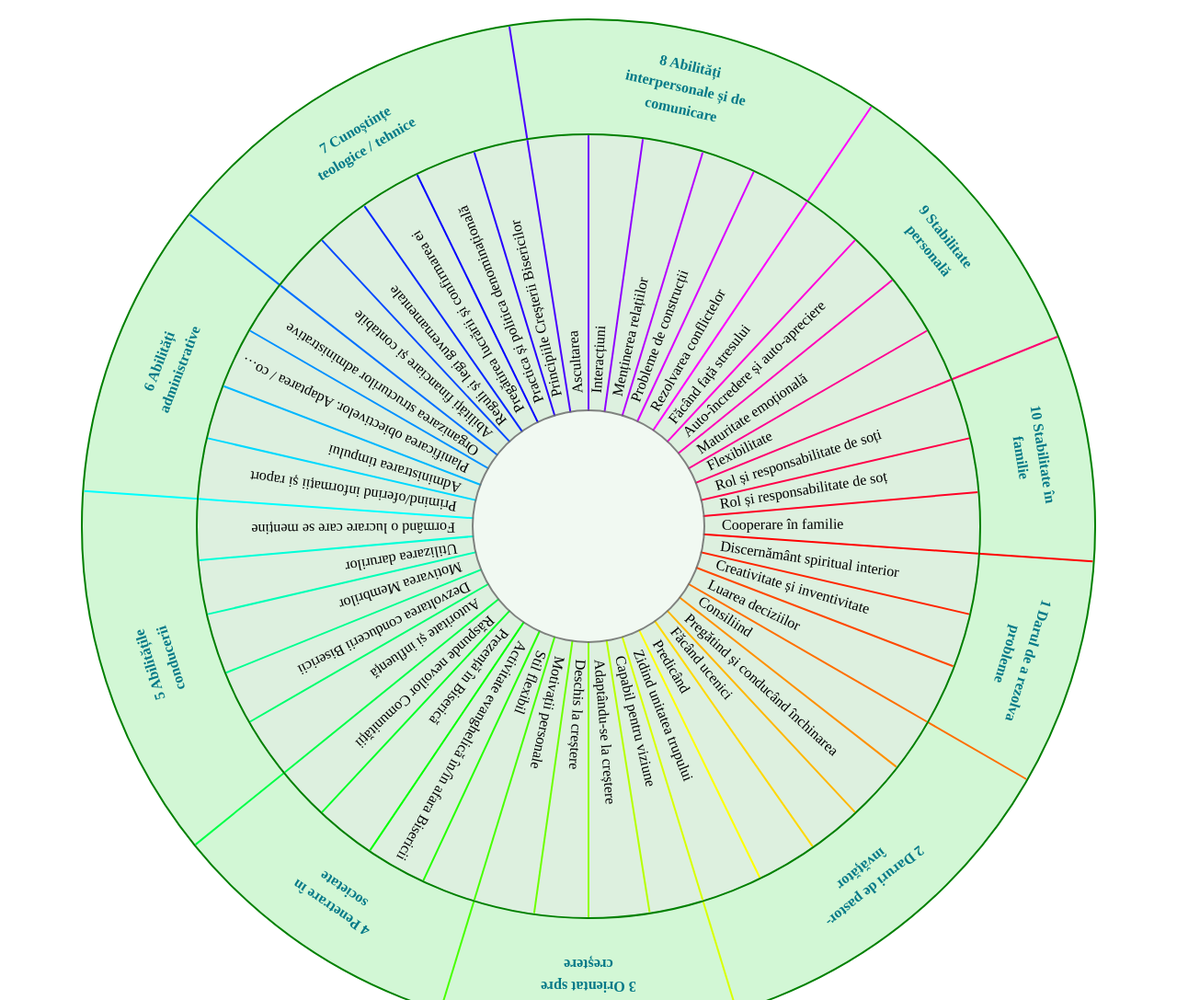
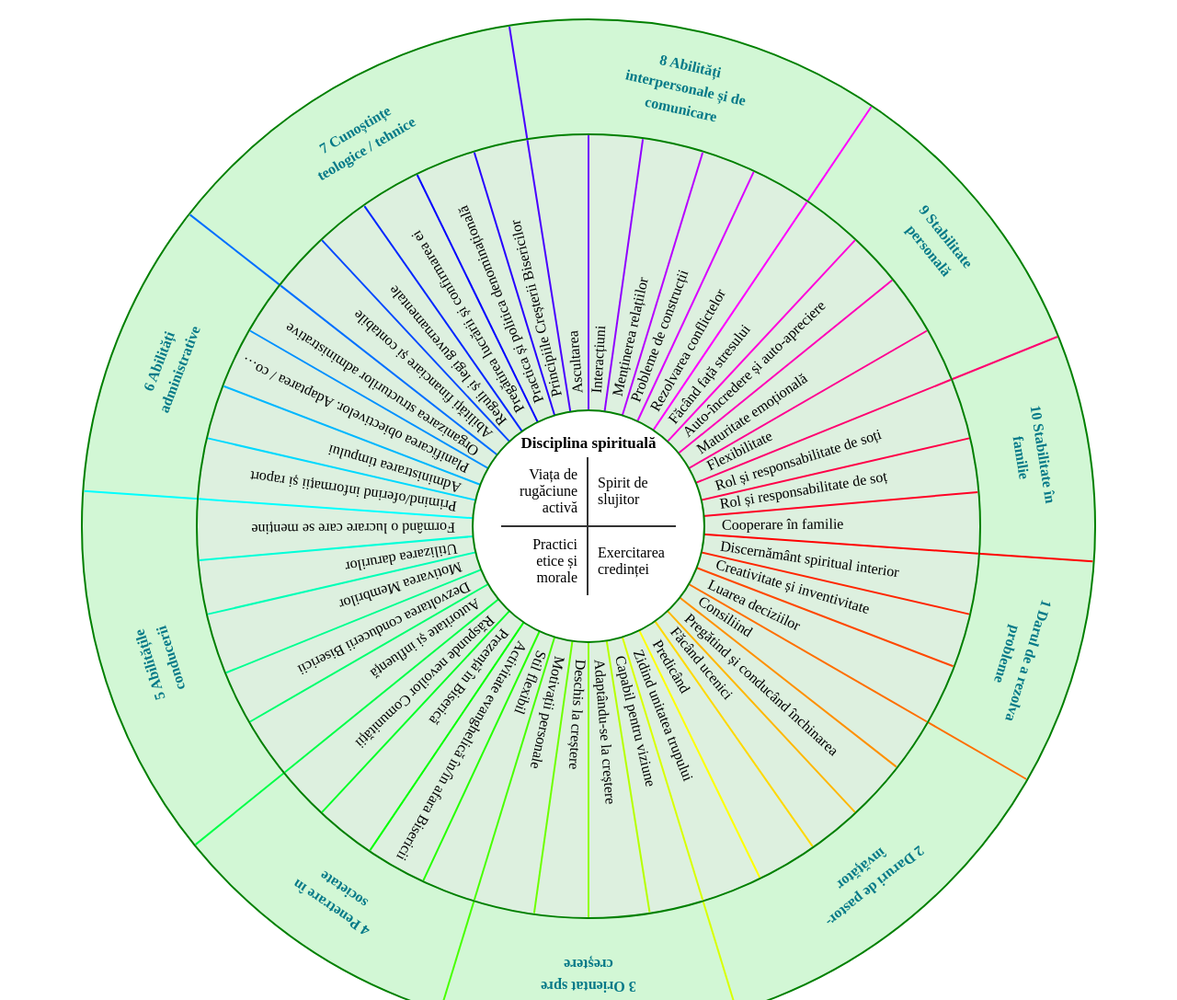
Before and after one commit to sabovoichita/generators, a website: page circle-slices.html in a window 1280 px wide. Shown: the top 1087 px of the page at 92% size. Drawn offline with Linux system fonts and the light colour scheme.

Commit message:
24. Add center element

```diff
--- a/circle-slices.css
+++ b/circle-slices.css
@@ -20,6 +20,10 @@ body {
   flex-direction: row;
   align-items: center;
   gap: 5px;
+}
+
+.form-field label {
+  font-weight: bold;
 }
 
 .circle {
@@ -78,17 +82,6 @@ body {
 .phrase-inner:hover {
   color: #0096d6;
 }
-.inner-circle {
-  position: absolute;
-  width: var(--inner-width);
-  height: var(--inner-width);
-  border-radius: 50%;
-  background-color: #ffffff99;
-  top: 50%;
-  left: 50%;
-  transform: translate(-50%, -50%);
-  border: 2px solid #33333399;
-}
 
 #groups {
   background: #d2f7d5;
@@ -125,6 +118,43 @@ body {
   padding-left: 35px;
   font-weight: bold;
 }
+
+#center {
+  width: 250px;
+  height: 250px;
+  display: flex;
+  flex-direction: column;
+  align-items: center;
+  justify-content: center;
+  align-content: center;
+}
+#center h2 {
+  margin: 0 0 5px 0;
+  font-size: 17px;
+}
+#center > .grid {
+  margin: 0 30px;
+}
+.grid {
+  display: grid;
+  grid-template-columns: 1fr 1fr;
+}
+.grid > div {
+  padding: 10px;
+  display: flex;
+  align-items: center;
+}
+
+.grid div:nth-child(1),
+.grid div:nth-child(3) {
+  border-right: 2px solid #333333;
+  text-align: right;
+}
+.grid div:nth-child(1),
+.grid div:nth-child(2) {
+  border-bottom: 2px solid #333333;
+}
+
 @media print {
   #settings {
     display: none;
--- a/circle-slices.js
+++ b/circle-slices.js
@@ -1,55 +1,66 @@
 // TODO check this examples:
 //   https://stackoverflow.com/questions/10028182/how-to-make-a-pie-chart-in-css
-
+function $(selector, parent) {
+  return (parent || document).querySelector(selector);
+}
 let phrases = `
 #1 Darul de a rezolva probleme
 Discernământ spiritual interior
 Creativitate și inventivitate
 Luarea deciziilor
+
 #2 Daruri de pastor-învățător
 Consiliind
 Pregătind și conducând închinarea
 Făcând ucenici
 Predicând
 Zidind unitatea trupului
+
 #3 Orientat spre creștere
 Capabil pentru viziune
 Adaptându-se la creștere
 Deschis la creștere
 Motivații personale
+
 #4 Penetrare în societate
 Stil flexibil
 Activitate evanghelică în/în afara Bisericii
 Prezență în Biserică
 Răspunde nevoilor Comunității
+
 #5 Abilitățile conducerii
 Autoritate și influență
 Dezvoltarea conducerii Bisericii
 Motivarea Membrilor
 Utilizarea darurilor
 Formând o lucrare care se menține
+
 #6 Abilități administrative
 Primind/oferind informații și raport
 Administrarea timpului
 Planificarea obiectivelor. Adaptarea / corectarea lor
 Organizarea structurilor administrative
+
 #7 Cunoștințe teologice / tehnice
 Abilități financiare și contabile
 Reguli și legi guvernamentale
 Pregătirea lucrării și confirmarea ei
 Practica și politica denominațională
 Principiile Creșterii Bisericilor
+
 #8 Abilități interpersonale și de comunicare
 Ascultarea
 Interacțiuni
 Menținerea relațiilor
 Probleme de construcții
 Rezolvarea conflictelor
+
 #9 Stabilitate personală
 Făcând față stresului
 Auto-încredere și auto-apreciere
 Maturitate emoțională
 Flexibilitate
+
 #10 Stabilitate în familie
 Rol și responsabilitate de soți
 Rol și responsabilitate de soț
@@ -81,6 +92,10 @@ phrases = phrases
     text: line
   }));
 
+function $(selector, parent) {
+  return (parent || document).querySelector(selector);
+}
+
 function createObjects(phrases) {
   const length = phrases.reduce((acc, item) => acc + (item.children || [1]).length, 0);
   const radius = 360 / length;
@@ -108,32 +123,62 @@ function createSlices(circle, phrases, width = 800, innerWidth = 250) {
   circle.style.width = `${width}px`;
   circle.style.height = `${width}px`;
   circle.style.setProperty("--line-width", `${(width - innerWidth) / 2}px`);
-  // circle.style.setProperty("--padding-start", `${innerWidth + 10}px`);
   circle.style.setProperty("--padding-start", `${innerWidth}px`);
-  circle.style.setProperty("--inner-width", `${innerWidth}px`);
 
   const objects = createObjects(phrases);
   circle.innerHTML = objects.map(({ line }) => line).join("");
   circle.innerHTML += objects.map(({ text }) => text).join("");
 }
 
+function rotateMainCircle(degrees) {
+  $("#groups").style.transform = `rotate(${degrees}deg)`;
+  $("#center").style.transform = `rotate(-${degrees}deg)`;
+}
+
 function initEvents() {
-  document.querySelector("#rotate").addEventListener("input", event => {
+  $("#rotate").addEventListener("input", event => {
     const value = event.target.value;
-    document.querySelector("#groups").style.transform = `rotate(${value}deg)`;
+    rotateMainCircle(value);
+    $("#rotateDegrees").value = value;
+  });
+
+  $("#rotateDegrees").addEventListener("input", event => {
+    const value = event.target.value;
+    rotateMainCircle(value);
+    $("#rotate").value = value;
   });
 }
 
-const groups = document.querySelector("#groups");
+const groups = $("#groups");
 createSlices(groups, titles, 1100, 850);
 groups.innerHTML += `<div id="slices" class="circle"></div>`;
 
-const slices = document.querySelector("#slices");
+const slices = $("#slices");
 createSlices(slices, phrases, 850, 250);
-slices.innerHTML += `<div class="inner-circle"></div>`;
+slices.innerHTML += `<div id="center" class="circle"></div>`;
 
-// document.querySelector("#slices .inner-circle").innerHTML = `<div id="dot" class="inner-circle"></div>`;
-// const dot = document.querySelector("#dot");
+const center = $("#center");
+center.style.width = "250px";
+center.style.height = "250px";
+
+let centerText = `
+Viața de rugăciune activă
+Spirit de slujitor
+Practici etice și morale
+Exercitarea credinței
+`;
+centerText = centerText
+  .split("\n")
+  .map(line => line.trim())
+  .filter(line => line.length > 0);
+
+center.innerHTML = `<h2>Disciplina spirituală</h2><div class="grid"></div>`;
+$(".grid", center).innerHTML += centerText.map(text => `<div class="center-text">${text}</div>`).join("");
+
+center.innerHTML += `<h2>&nbsp;</h2>`;
+
+// $("#slices .circle").innerHTML = `<div id="dot" class="circle"></div>`;
+// const dot = $("#dot");
 // dot.style.width = "10px";
 // dot.style.height = "10px";
 
```
